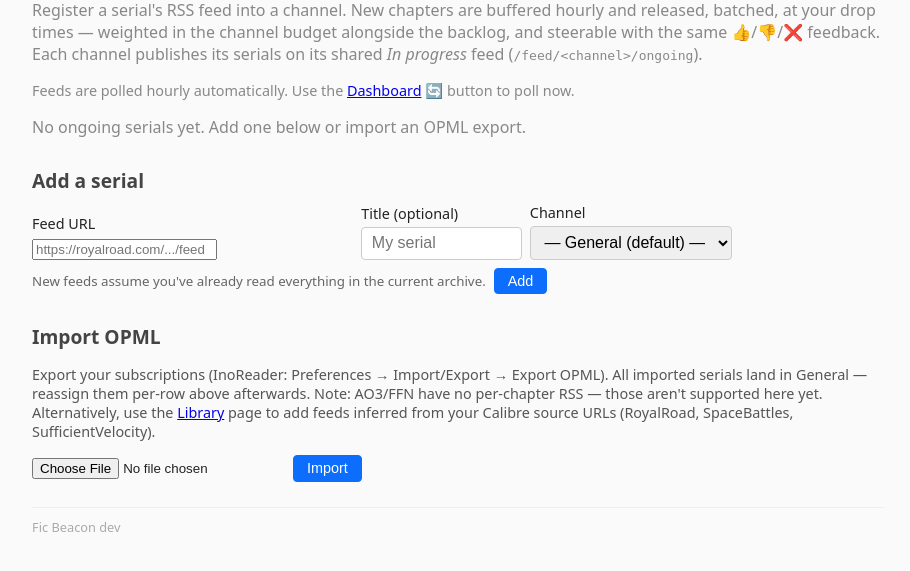
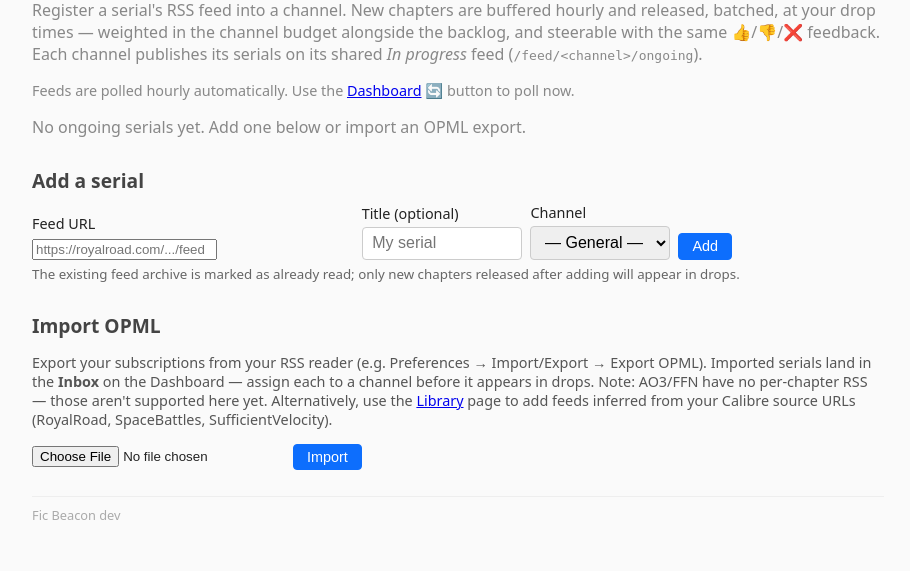
Before and after one commit to Similacrest/fic-beacon, a FastAPI app: page /admin/ongoing/ in a window 1280 px wide. Shown: the part 145-716 px from the top of the page, without its empty margins (182-1092 px from the left). Run offline with FastAPI, Linux system fonts and the light colour scheme; data comes from the database, SQL or seed files in the repository; data that the repository does not hold is empty; some libraries are stand-ins or nearby versions.

Commit message:
fix: stale UI text, duplicate imports, OPML/Inbox inconsistency
- Remove duplicate INBOX_CHANNEL_SLUG and OngoingEntry local imports in
  dashboard() — both already imported at module level
- ongoing.html OPML help text: "land in General" → "land in Inbox" to
  match the new behaviour
- Remove InoReader-specific export path from OPML instructions; generic
  "export from your RSS reader" covers all clients
- Add-form note moved below the form instead of inside the flex row
  (was an orphaned flex item pushing the Add button off-baseline)
- Buffered count: show "—" instead of 0 when no unreleased entries
- Channel fallback: "— default —" → "—" (no "default" concept remains)
- config.html cron example updated to show new default 0 7,19 * * *

Co-Authored-By: Claude Sonnet 4.6 <noreply@anthropic.com>

```diff
--- a/app/routers/admin.py
+++ b/app/routers/admin.py
@@ -14,7 +14,7 @@ from app.calibre.adapter import CalibreAdapter
 from app.calibre.genre import effective_genres, pick_channel_id
 from app.config import settings
 from app.database import INBOX_CHANNEL_SLUG, ensure_default_channel, get_db
-from app.models import Book, BookKind, BookStatus, BudgetMode, Channel, Config, Drop, FeedbackEvent
+from app.models import Book, BookKind, BookStatus, BudgetMode, Channel, Config, Drop, FeedbackEvent, OngoingEntry
 from app.ongoing.feed_url import infer_feed_url
 from app.version import __version__
 
@@ -32,7 +32,6 @@ def dashboard(request: Request, db: Session = Depends(get_db)) -> HTMLResponse:
     completed = db.query(Book).filter(Book.status == BookStatus.completed).order_by(Book.added_at.desc()).limit(10).all()
     dropped = db.query(Book).filter(Book.status == BookStatus.dropped).order_by(Book.added_at.desc()).limit(10).all()
     # Sources in the Inbox channel (unassigned after OPML import).
-    from app.database import INBOX_CHANNEL_SLUG
     inbox_channel = db.query(Channel).filter(Channel.slug == INBOX_CHANNEL_SLUG).first()
     inbox_books = (
         db.query(Book).filter(Book.channel_id == inbox_channel.id).all()
@@ -40,8 +39,6 @@ def dashboard(request: Request, db: Session = Depends(get_db)) -> HTMLResponse:
     )
     cfg = db.get(Config, 1)
     channels = db.query(Channel).filter(Channel.is_inbox.is_(False)).order_by(Channel.queue_order, Channel.name).all()
-    # Unreleased (buffered) entry count per ongoing source.
-    from app.models import OngoingEntry
     buffered = dict(
         db.query(OngoingEntry.source_id, func.count(OngoingEntry.id))
         .filter(OngoingEntry.released.is_(False))
@@ -287,7 +284,6 @@ def set_cursor(
     if book is not None:
         if book.kind == BookKind.ongoing:
             # For ongoing: rewind by un-releasing entries beyond the target cursor.
-            from app.models import OngoingEntry
             target = max(0, chapter_index)
             book.cursor_chapter_index = target
             # Entries ordered by publish date; those after the new cursor re-enter the buffer.
--- a/app/templates/admin/config.html
+++ b/app/templates/admin/config.html
@@ -18,7 +18,7 @@
     <label for="cadence_cron">Drop schedule (cron)</label>
     <input type="text" name="cadence_cron" id="cadence_cron"
            value="{{ cfg.cadence_cron }}">
-    <small style="color:#666">e.g. <code>0 8 * * *</code> = 08:00 daily, <code>0 8,20 * * *</code> = twice daily</small>
+    <small style="color:#666">e.g. <code>0 7,19 * * *</code> = 07:00 &amp; 19:00 daily, <code>0 8 * * *</code> = 08:00 daily</small>
   </div>
   <div class="form-group">
     <label for="thumbs_down_drop_threshold">👎 threshold to drop a book</label>
--- a/app/templates/admin/ongoing.html
+++ b/app/templates/admin/ongoing.html
@@ -30,8 +30,8 @@
   {% for s in sources %}
   <tr style="{{ 'opacity:.55' if s.status.value != 'active' }}">
     <td>{{ s.title }}</td>
-    <td>{{ chan_name.get(s.channel_id, '— default —') }}</td>
-    <td title="Unreleased buffered chapters">{{ buffered.get(s.id, 0) }}</td>
+    <td>{{ chan_name.get(s.channel_id, '—') }}</td>
+    <td title="Unreleased buffered chapters">{{ buffered.get(s.id) or '—' }}</td>
     <td style="font-size:.8em; max-width:260px; overflow:hidden; text-overflow:ellipsis; white-space:nowrap">
       <a href="{{ s.feed_url }}" target="_blank">{{ s.feed_url }}</a>
     </td>
@@ -70,20 +70,21 @@
   <div style="min-width:140px">
     <label for="channel_id" style="font-size:.9em">Channel</label>
     <select name="channel_id" id="channel_id">
-      <option value="">— General (default) —</option>
+      <option value="">— General —</option>
       {% for ch in channels %}<option value="{{ ch.id }}">{{ ch.name }}</option>{% endfor %}
     </select>
   </div>
-  <div style="align-self:flex-end">
-    <small style="color:#666; display:block; margin-bottom:.3em">New feeds assume you've already read everything in the current archive.</small>
-  </div>
-  <button class="btn btn-primary" type="submit">Add</button>
+  <button class="btn btn-primary" type="submit" style="align-self:flex-end">Add</button>
 </form>
+<small style="color:#666; display:block; margin-top:.4em">
+  The existing feed archive is marked as already read; only new chapters released after adding will appear in drops.
+</small>
 
 <h2>Import OPML</h2>
 <p style="color:#555; font-size:.9em">
-  Export your subscriptions (InoReader: Preferences → Import/Export → Export OPML). All imported
-  serials land in General — reassign them per-row above afterwards.
+  Export your subscriptions from your RSS reader (e.g. Preferences → Import/Export → Export OPML).
+  Imported serials land in the <strong>Inbox</strong> on the Dashboard — assign each to a channel
+  before it appears in drops.
   Note: AO3/FFN have no per-chapter RSS — those aren't supported here yet.
   Alternatively, use the <a href="/admin/library">Library</a> page to add feeds inferred from
   your Calibre source URLs (RoyalRoad, SpaceBattles, SufficientVelocity).
```
